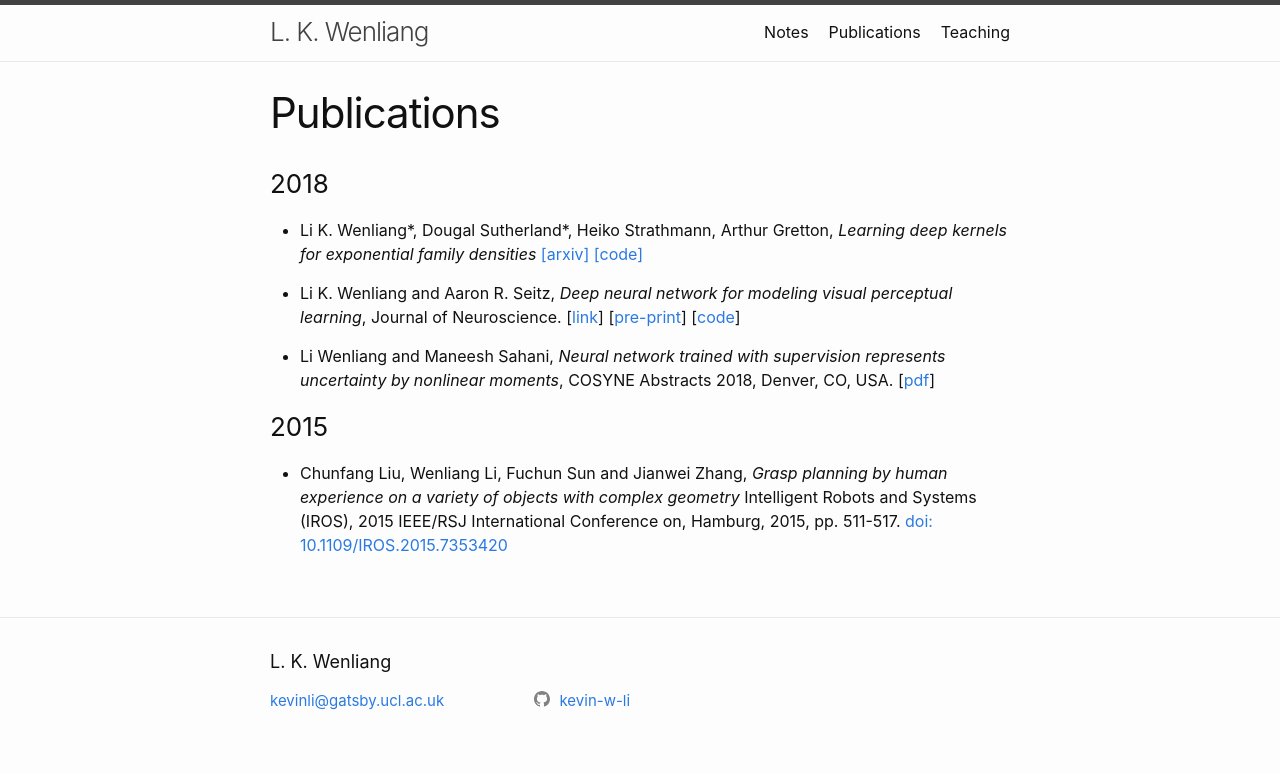
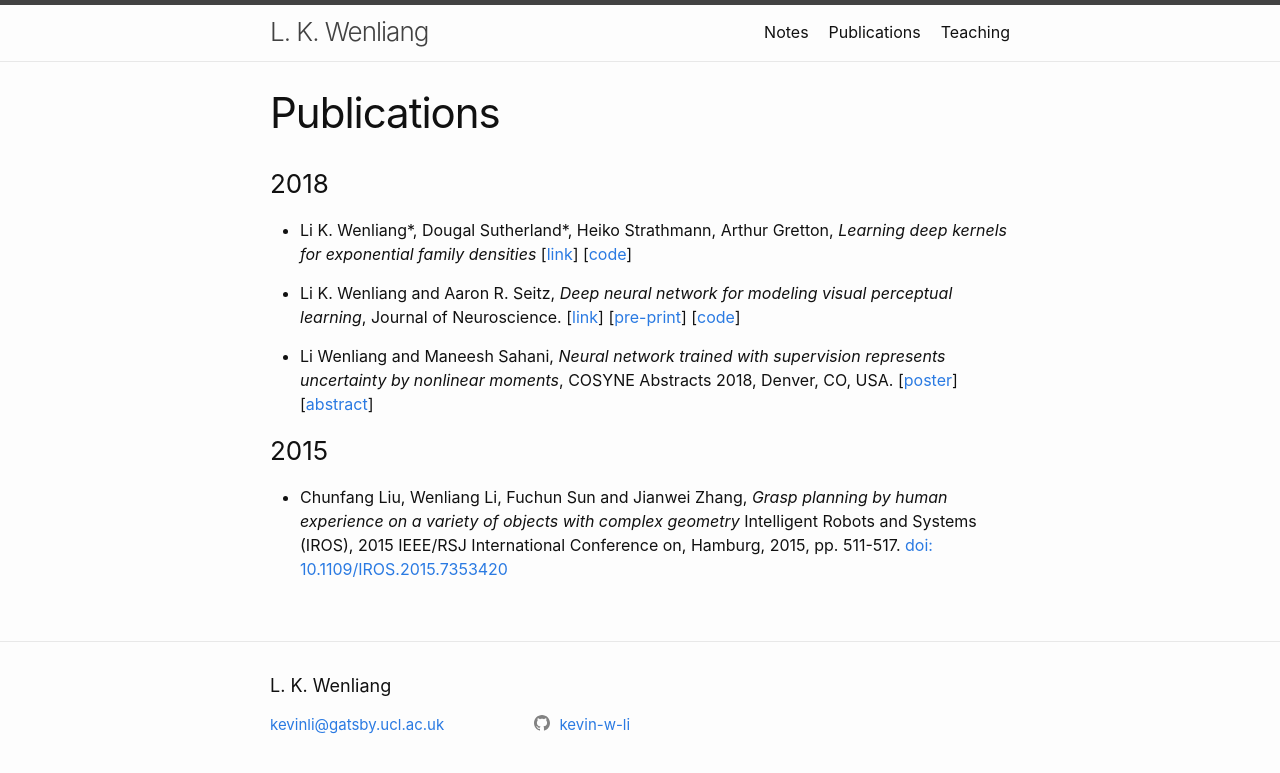
Before and after one commit to kevin-w-li/kevin-w-li.github.io, a Jekyll site: the page built from _pages/publication.md, in a window 1280 px wide. Shown: the top 773 px of the page. Built offline with Jekyll 4.4.1, drawn with Linux system fonts in a browser that asks for light colours.

```diff
--- a/_pages/publication.md
+++ b/_pages/publication.md
@@ -6,15 +6,17 @@
 ### 2018
 
 * Li K. Wenliang\*, Dougal Sutherland\*, Heiko Strathmann, Arthur Gretton, *Learning deep kernels for exponential family densities*
-[[arxiv]](https://arxiv.org/abs/1811.08357)
-[[code]](https://github.com/kevin-w-li/deep-kexpfam)
+[[link](https://arxiv.org/abs/1811.08357)]
+[[code](https://github.com/kevin-w-li/deep-kexpfam)]
 
 * Li K. Wenliang and Aaron R. Seitz, *Deep neural network for modeling visual perceptual learning*, Journal of Neuroscience.
 [[link](http://www.jneurosci.org/content/38/27/6028)]
 [[pre-print]({{ "/pubs/lisei2018_ms.pdf" | absolute_url }})]
 [[code](https://github.com/kevin-w-li/DNN_for_VPL)]
 
-* Li Wenliang and Maneesh Sahani, *Neural network trained with supervision represents uncertainty by nonlinear moments*, COSYNE Abstracts 2018, Denver, CO, USA. [[pdf]({{ "/pubs/cosyne_2018.pdf" | absolute_url }})]
+* Li Wenliang and Maneesh Sahani, *Neural network trained with supervision represents uncertainty by nonlinear moments*, COSYNE Abstracts 2018, Denver, CO, USA.
+[[poster]({{ "/pubs/cosyne_2018.pdf" | absolute_url }})]
+[[abstract]({{ "/pubs/tensorrnn.pdf" | absolute_url }})]
 
 
 ### 2015
```
